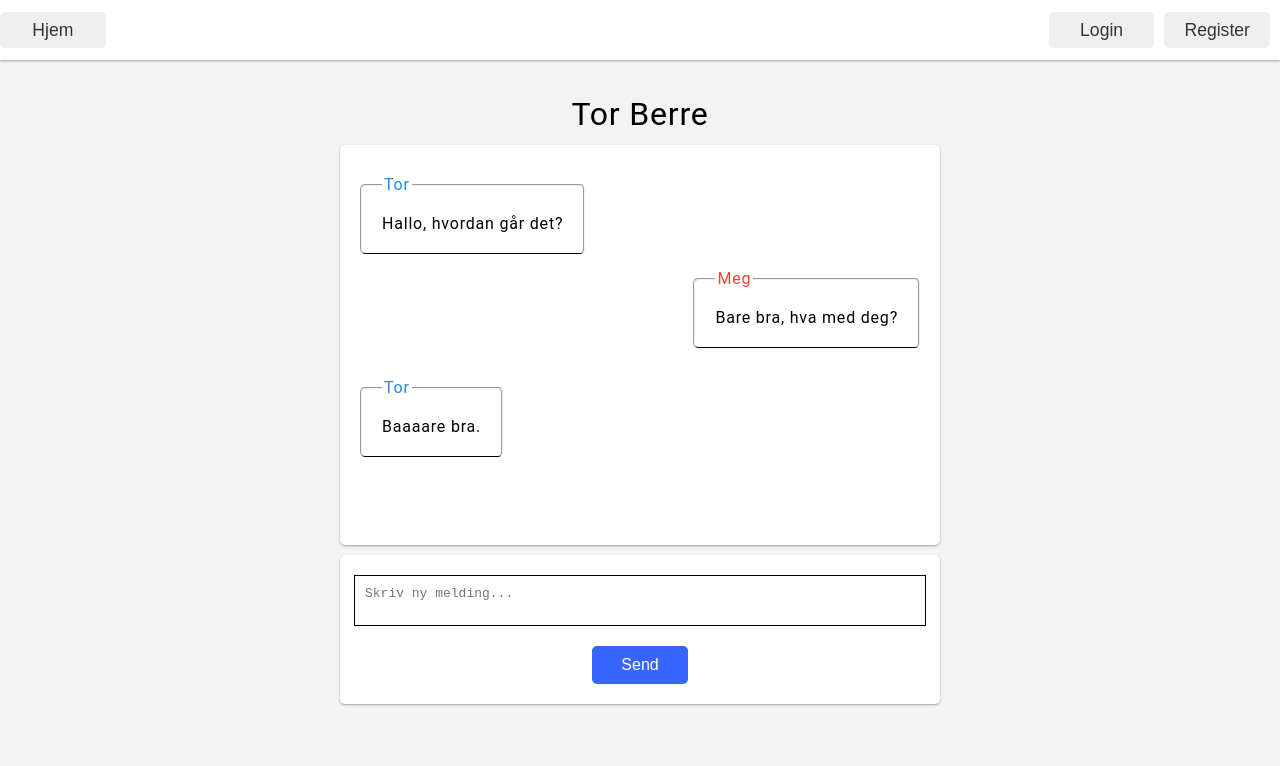
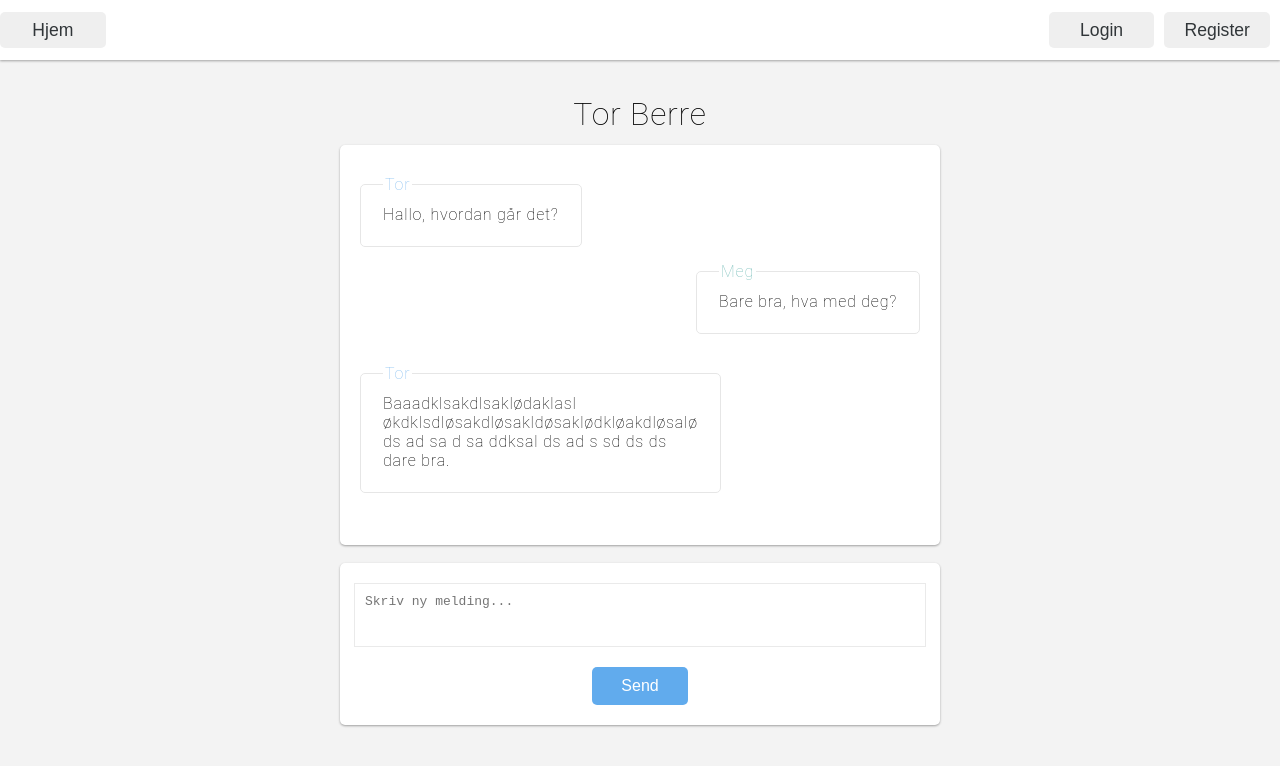
Before and after one commit to tor0405/chatter, a React (Create React App) app in the folder frontend/: page /#/chat in a window 1280 px wide. Shown: the top 766 px of the page. Built offline with nearby package versions, Linux system fonts and the light colour scheme.

Commit message:
Fixed some padding

```diff
--- a/frontend/src/common.scss
+++ b/frontend/src/common.scss
@@ -4,6 +4,7 @@
 html,body {
   background-color: #f3f3f3;
   font-family: Roboto;
+  font-weight: 100;
   letter-spacing: 0.05em;
   color:white;
   margin:0;
--- a/frontend/src/views/chat/Chat.scss
+++ b/frontend/src/views/chat/Chat.scss
@@ -19,7 +19,6 @@
   background-color: white;
   border-radius: 5px;
   max-width: 600px;
-
   margin: 0 auto;
   height: 50vh;
   box-shadow: 0 1px 3px rgba(0, 0, 0, 0.12), 0 1px 2px rgba(0, 0, 0, 0.24);
@@ -33,22 +32,30 @@
 }
 
 .chat__message {
-  border-bottom: 1px solid black;
   width: fit-content;
-  padding: 20px;
+  padding: 11px 22px 22px 22px;
   border-radius: 5px;
   margin: 30px 0 15px 0;
+  border:1px solid #e6e6e6;
+  max-width:200px;
+  overflow-wrap: break-word;
+  word-wrap: break-word;
+  hyphens: auto;
+}
+
+.chat__message__content{
+  height: 100%;
 }
 
 .chat__message__username {
-  color: #1e88e5
+  color: rgba(30,136,229,0.5)
 }
 
 .chat__message--self {
   margin: auto 0 auto auto;
 
   .chat__message__username {
-    color: #f44336
+    color: rgba(0,134,125,0.5);
   }
 }
 
@@ -59,7 +66,7 @@
   margin: 0 auto;
   height: 100%;
   width: 100%;
-  margin-top: 10px;
+  margin-top: 18px;
   box-shadow: 0 1px 3px rgba(0, 0, 0, 0.12), 0 1px 2px rgba(0, 0, 0, 0.24);
   color: black;
   max-width: 600px;
@@ -78,9 +85,10 @@
   margin-top: 20px;
   outline: none;
   font-size: 1em;
-  min-height: 3em;
+  font-weight: 100;
+  min-height: 4em;
   padding: 10px 0 0 10px;
-  border: 1px solid black;
+  border: 1px solid #eaeaea;
   resize: none;
   text-decoration: none;
 }
@@ -90,8 +98,9 @@
   outline: none;
   padding: 10px;
   width: 6em;
+  font-weight: 100;
   color: white;
-  background-color: #3965ff;
+  background-color: rgba(30,136,229,0.7);
   border-radius: 5px;
   font-size: 1em;
   border: none;
--- a/frontend/src/views/chat/Chat.tsx
+++ b/frontend/src/views/chat/Chat.tsx
@@ -23,13 +23,13 @@ export default class Chat extends React.Component {
                             </fieldset>
                             <fieldset className={"chat__message"}>
                                 <legend className={"chat__message__username"}>Tor</legend>
-                                <span className={"chat__message__content"}>Baaaare bra.</span>
+                                <span className={"chat__message__content"}>Baaadklsakdlsaklødaklasl økdklsdløsakdløsakldøsaklødkløakdløsalø ds ad sa d sa ddksal ds ad s sd  ds ds dare bra.</span>
                             </fieldset>
                         </div>
                 </section>
                 <section className={"chat__new-message"}>
                     <form className={"chat__new-message__form"}>
-                        <textarea className={"chat__new-message__input"} placeholder={"Skriv ny melding..."}></textarea>
+                        <textarea className={"chat__new-message__input"} placeholder={"Skriv ny melding..."} />
                         <button className={"chat__new-message-submit"}>Send</button>
                     </form>
                 </section>
```
